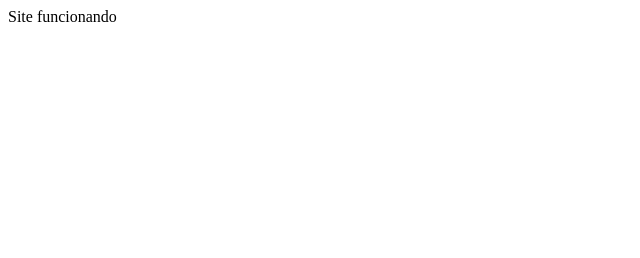
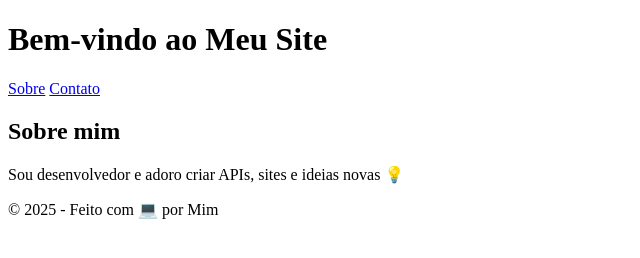
Before and after one commit to yanlopes208-ui/nx-hiroki, a website: page index.html in a window 1280 px wide. Shown: the whole page, without its empty margins (0-640 px from the left). Drawn offline with Linux system fonts and the light colour scheme.

Commit message:
Update index.html

```diff
--- a/index.html
+++ b/index.html
@@ -1,2 +1,27 @@
+<!DOCTYPE html>
+<html lang="pt-BR">
+<head>
+  <meta charset="UTF-8" />
+  <meta name="viewport" content="width=device-width, initial-scale=1.0" />
+  <title>Meu Site</title>
+  <link rel="stylesheet" href="style.css" />
+</head>
+<body>
+  <header>
+    <h1>Bem-vindo ao Meu Site</h1>
+    <nav>
+      <a href="#sobre">Sobre</a>
+      <a href="#contato">Contato</a>
+    </nav>
+  </header>
 
-<p>Site funcionando</p>
+  <section id="sobre">
+    <h2>Sobre mim</h2>
+    <p>Sou desenvolvedor e adoro criar APIs, sites e ideias novas 💡</p>
+  </section>
+
+  <footer>
+    <p>© 2025 - Feito com 💻 por Mim</p>
+  </footer>
+</body>
+</html>
```
